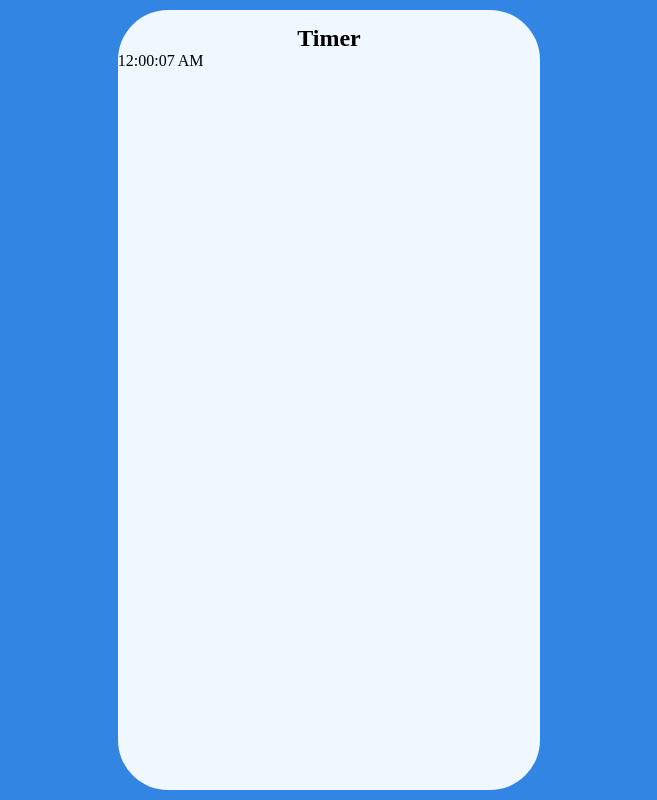
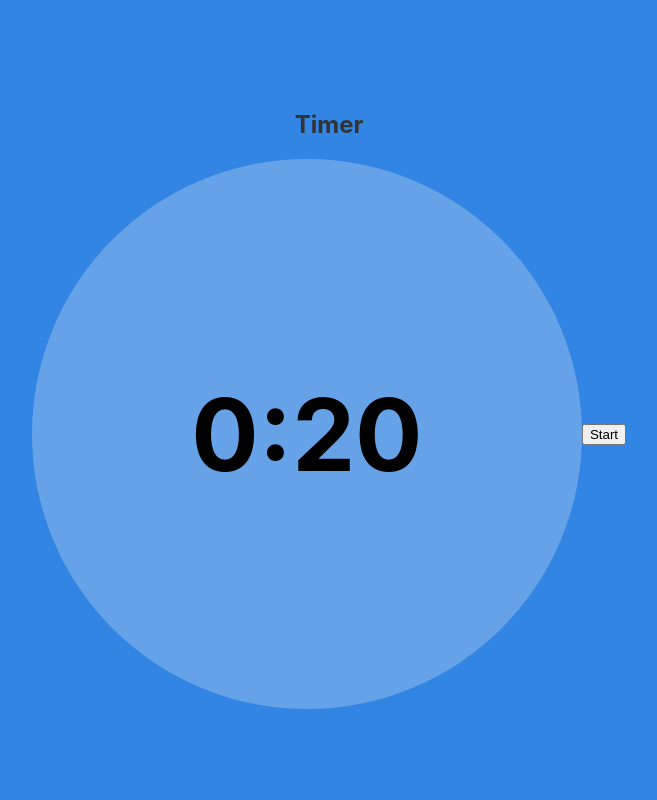
Before and after one commit to desmo13/pomodoro, a React (Vite) app: page / in a window 1280 px wide. Shown: the whole page, without its empty margins (311-968 px from the left). Built offline with nearby package versions, Linux system fonts and the light colour scheme.

Commit message:
feat:  cambiado sistema de como se cuenta el tiempo en el timer y ajustado a que despues de serie de 25 minutos vaya a uno 5 minutos

```diff
--- a/src/App.css
+++ b/src/App.css
@@ -1,26 +1,77 @@
-body,*{
+.MainContainer {
+  display: flex;
+  justify-content: center;
+  align-items: center;
+  height: 100vh;
+
+}
+body {
   margin: 0;
-  padding: 0%;
+  font-family: -apple-system, BlinkMacSystemFont, 'Segoe UI', Roboto, Oxygen,
+    Ubuntu, Cantarell, 'Open Sans', 'Helvetica Neue', sans-serif;
+  -webkit-font-smoothing: antialiased;
+  -moz-osx-font-smoothing: grayscale;
+  background-color: #3285E3 !important;
+}
+h2 {
+  text-align: center;
+  margin-bottom: 20px;
+  color: #333;
+}
+.Timmer {
+  display: flex;
+  justify-content: center;
+  align-items: center;
+
 }
 
-.MainContainer{
-  background-color: #3285E3;
-   width: 100%;
-   height: 100vh;
-    display: flex;
-    flex-direction: column;
-    align-items: center;
+.Timmer__display {
+  position: relative;
+  width: 550px;
+  height: 550px;
+  border-radius: 50%;
+  background: #66a2e7; /* círculo grande de fondo */
+  display: grid;
+  place-items: center;
+  overflow: hidden; /* por si acaso */
+}
 
-}
-.container{
-  background-color: aliceblue;
-  width: 33%;
-  height: 100%;
-  border-radius: 50px;
-  margin: 10px 0px;
-
-  h2{
-    text-align: center;
-    margin-top: 15px;
+/* Donut girando */
+.spinner {
+  position: absolute;
+  inset: 0;                 /* ocupa todo el contenedor rojo */
+  margin: auto;
+  width: 75%;               /* tamaño del donut (ajústalo) */
+  aspect-ratio: 1;
+  border-radius: 50%;
+  border: 28px solid rgba(255, 0, 0, 0.25); /* grosor del donut */
+  border-top-color: #ffffff;                 /* “pico” que se ve girar */
+  background: transparent;                   /* centro queda hueco */
+ animation: spin 1s linear infinite;
+  pointer-events: none;
+  &.hidden {
+    transition: all 0.3s ease;
+    display: none;
+    visibility: hidden;
+    opacity: 0;
   }
 }
+
+/* Número encima del donut */
+.Timmer__display--number {
+  position: relative;
+  z-index: 1;
+  font-size: 100px;
+  font-weight: bold;
+  color: #000;
+}
+
+/* Animación */
+@keyframes spin {
+  to { transform: rotate(360deg); }
+}
+
+/* Respeto a usuarios con reducción de movimiento */
+@media (prefers-reduced-motion: reduce) {
+  .spinner { animation: none; }
+}
--- a/src/App.jsx
+++ b/src/App.jsx
@@ -4,17 +4,51 @@ import viteLogo from '/vite.svg'
 import './App.css'
 
 function App() {
-  const [timer, setTimer] = useState({ time: new Date(0,0,0) });
+  const [timer, setTimer] = useState({ time:{ seconds: 20, minutes: 0, hours: 0 } });
+  const [started, setStarted] = useState(false);
+  const [numberPomodoro, setNumberPomodoro] = useState({
+    pomodoro25Min: 0,
+    pomodoro5Min: 0,
+    pomodoro15Min: 0,
+  });
+  const [actualPomodoro, setActualPomodoro] = useState('25min');
   useEffect(() => {
+        console.log(actualPomodoro)
+        console.log(numberPomodoro)
+        console.log(timer)
+        if(!started) return;
     const interval = setInterval(() => {
+      if(timer.time.seconds === 0 && timer.time.minutes === 0){
+        setActualPomodoro(prevPomodoro => {
+          if(prevPomodoro === '25min'){
+            setStarted(false);
+            setTimer({ time: { seconds: 0, minutes: 5, hours: 0 } });
+            return '5min';
+          }
+          if(prevPomodoro === '5min'){
+            setStarted(false);
+            setTimer({ time: { seconds: 0, minutes: 15, hours: 0 } });
+            return '15min';
+          }
+          setStarted(false);
+          setTimer({ time: { seconds: 0, minutes: 25, hours: 0 } });
+          return '25min';
+        });
+      }
+      console.log(actualPomodoro)
       setTimer(prevTimer => {
-        const newTime = new Date(prevTimer.time || Date.now() + 1000);
-        newTime.setSeconds(newTime.getSeconds() + 1);
-        return { time: newTime };
+        if(prevTimer.time.seconds <1){
+          return { time: { seconds: 59, minutes: prevTimer.time.minutes - 1, hours: prevTimer.time.hours } }
+        }
+          return { time: { seconds: Number(prevTimer.time.seconds) - 1, minutes: prevTimer.time.minutes, hours: prevTimer.time.hours } }
+
+
       });
+
+
     }, 1000);
     return () => clearInterval(interval);
-  }, []);
+  }, [started,numberPomodoro,actualPomodoro,timer]);
   return (
     <>
       <div className='MainContainer'>
@@ -22,9 +56,14 @@ function App() {
           <h2>Timer</h2>
 
           <div className="Timmer">
+
             <div className="Timmer__display">
-              <span className="Timmer__display--number">{new Date(timer.time).toLocaleTimeString()}</span>
+               <div className={`spinner ${started ? '' : 'hidden'}`}></div>
+              <span className="Timmer__display--number">{`${timer.time.minutes}:${timer.time.seconds}`}</span>
             </div>
+            <button onClick={() => setStarted(!started)}>
+              {started ? 'Stop' : 'Start'}
+            </button>
           </div>
         </div>
       </div>
```
